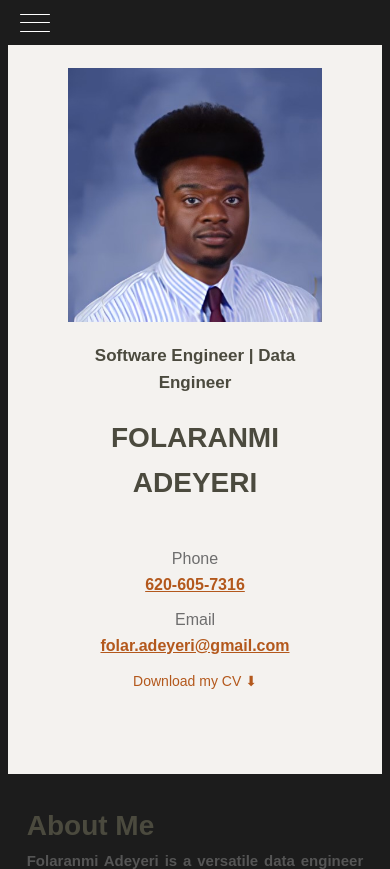
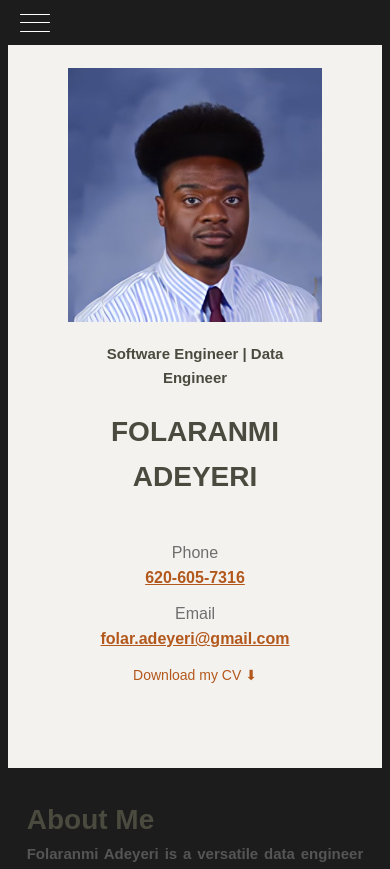
Before and after one commit to Follyboy/Folaranmi-Adeyeri, a website built with webpack: page Website-Folaranmi-Adeyeri/index.html in a window 390 px wide. Shown: the top 869 px of the page. Built offline with nearby package versions, Linux system fonts and the light colour scheme.

Commit message:
Added font size for mobile view

```diff
--- a/Website-Folaranmi-Adeyeri/css/style.css
+++ b/Website-Folaranmi-Adeyeri/css/style.css
@@ -275,6 +275,12 @@ nav {
   }
 }
 
+@media (max-width: 460px) {
+  .right h2 {
+    font-size: 15px;
+  }
+}
+
 .footer {
   background-color: #222;
   color: #fff;
```
